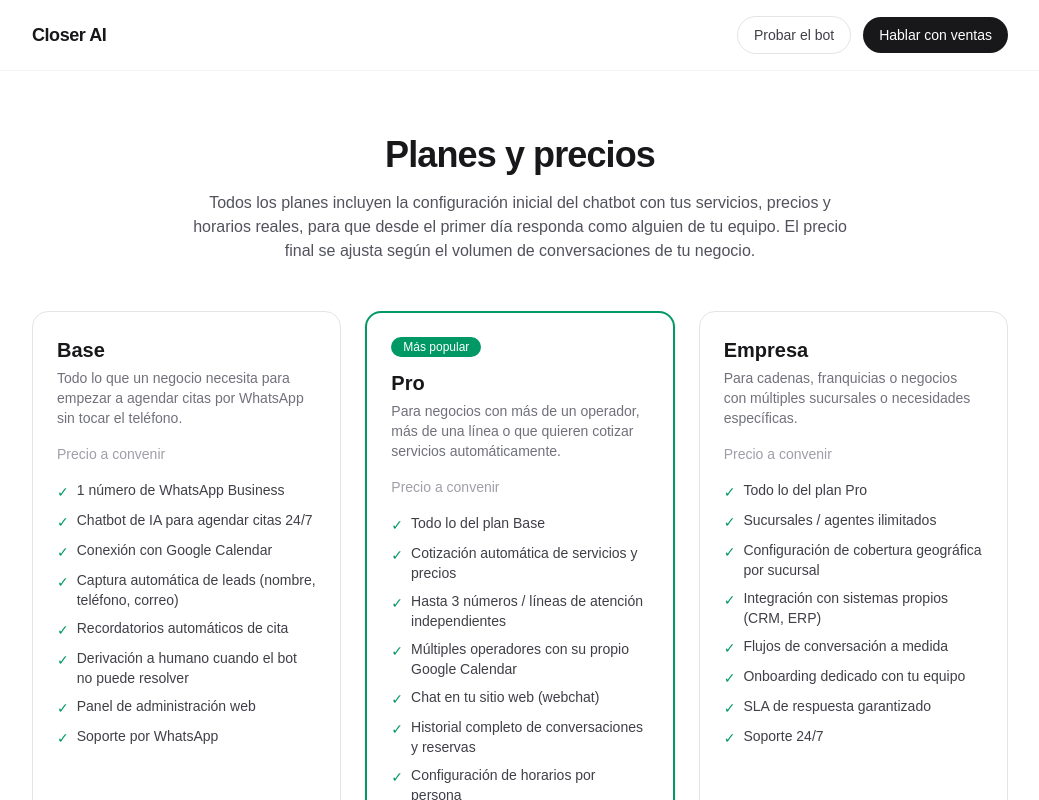
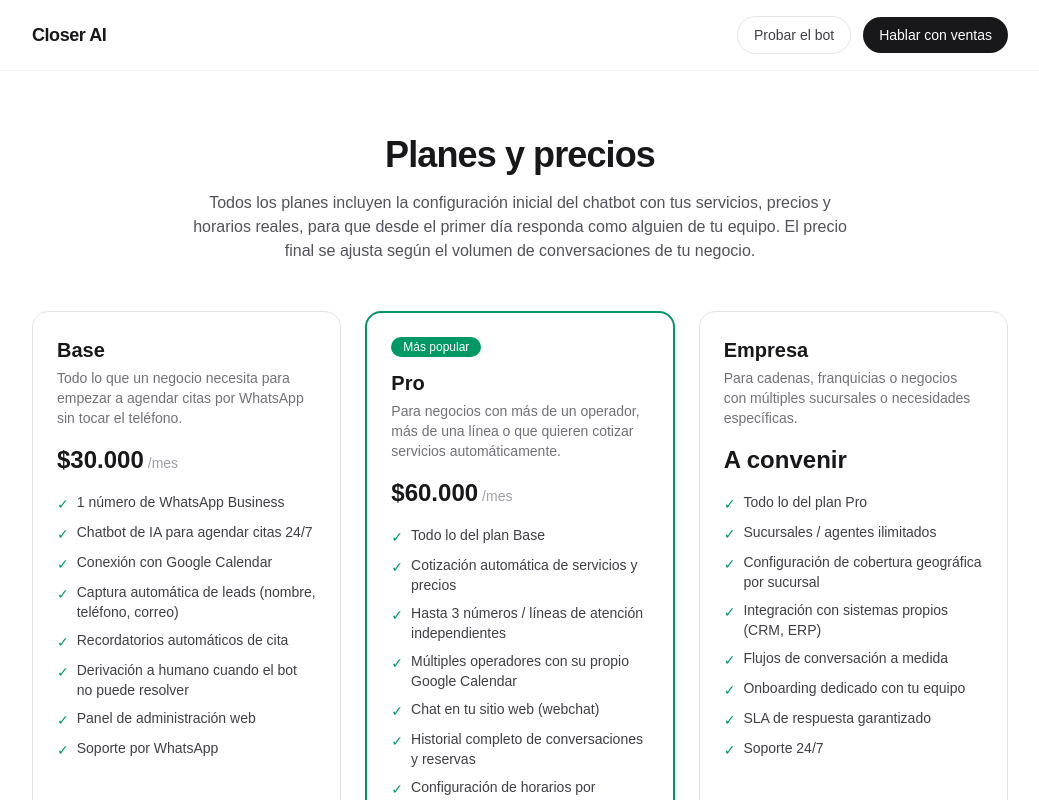
Before and after one commit to aahumada21/CLoserAIWEB, a Next.js app: page /precios in a window 1280 px wide. Shown: the top 800 px of the page, without its empty margins (120-1159 px from the left). Built offline with nearby package versions, Linux system fonts and the light colour scheme.

Commit message:
Add real pricing: Base $30k/mes, Pro $60k/mes, Empresa a convenir

```diff
--- a/src/app/precios/page.tsx
+++ b/src/app/precios/page.tsx
@@ -10,6 +10,7 @@
 const planes = [
   {
     nombre: "Base",
+    precio: "$30.000",
     descripcion:
       "Todo lo que un negocio necesita para empezar a agendar citas por WhatsApp sin tocar el teléfono.",
     tag: null,
@@ -27,6 +28,7 @@
   },
   {
     nombre: "Pro",
+    precio: "$60.000",
     descripcion:
       "Para negocios con más de un operador, más de una línea o que quieren cotizar servicios automáticamente.",
     tag: "Más popular",
@@ -45,6 +47,7 @@
   },
   {
     nombre: "Empresa",
+    precio: "A convenir",
     descripcion:
       "Para cadenas, franquicias o negocios con múltiples sucursales o necesidades específicas.",
     tag: null,
@@ -118,9 +121,14 @@
               <h2 className="text-xl font-semibold">{plan.nombre}</h2>
               <p className="mt-1 text-sm text-zinc-500">{plan.descripcion}</p>
 
-              <p className="mt-4 text-sm font-medium text-zinc-400">
-                Precio a convenir
-              </p>
+              <div className="mt-4">
+                <span className="text-2xl font-semibold text-zinc-900">
+                  {plan.precio}
+                </span>
+                {plan.precio !== "A convenir" && (
+                  <span className="ml-1 text-sm text-zinc-400">/mes</span>
+                )}
+              </div>
 
               <ul className="mt-4 flex flex-1 flex-col gap-2">
                 {plan.incluye.map((item) => (
```
